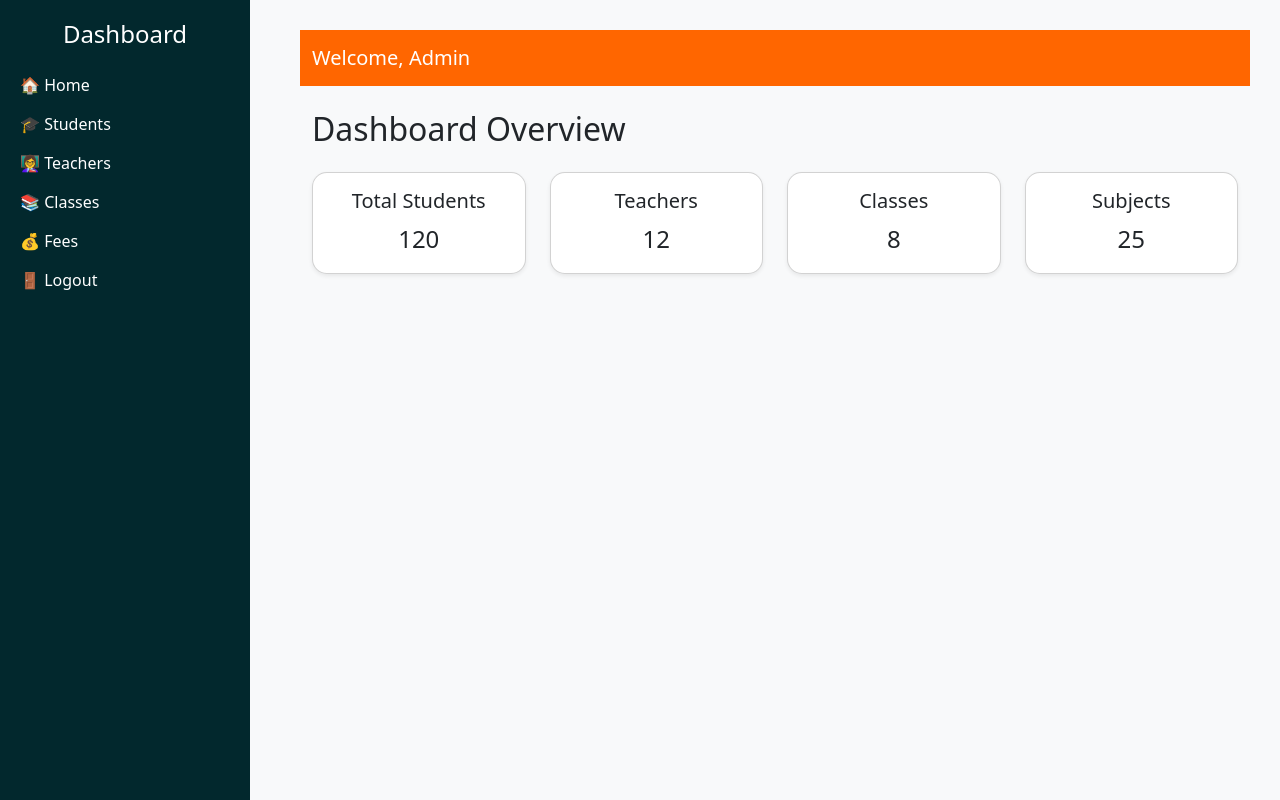
After one commit to ivyadisa/capstone, a Django app: page /student/dashboard/ in a window 1280 px wide. The commit adds this page. Run offline with Django 5.2, Linux system fonts and the light colour scheme; a user stored in the database is signed in.

```diff
--- /dev/null
+++ b/studentms/student/templates/dashboard.html
@@ -0,0 +1,110 @@
+{% load static %}
+<!DOCTYPE html>
+<html lang="en">
+<head>
+    <meta charset="UTF-8">
+    <meta name="viewport" content="width=device-width, initial-scale=1.0">
+    <title>Student Management Dashboard</title>
+
+    <!-- Bootstrap CSS -->
+    <link href="https://cdn.jsdelivr.net/npm/bootstrap@5.3.2/dist/css/bootstrap.min.css" rel="stylesheet">
+
+    <style>
+        body {
+            background-color: #f8f9fa;
+        }
+        .sidebar {
+            height: 100vh;
+            background-color: #02282D;
+            color: #fff;
+            padding: 20px;
+            position: fixed;
+            width: 250px;
+        }
+        .sidebar a {
+            color: #fff;
+            text-decoration: none;
+            display: block;
+            margin: 15px 0;
+            font-weight: 500;
+        }
+        .sidebar a:hover {
+            background-color: #FF6600;
+            border-radius: 8px;
+            padding: 8px;
+        }
+        .content {
+            margin-left: 270px;
+            padding: 30px;
+        }
+        .card {
+            border-radius: 15px;
+        }
+        .navbar {
+            background-color: #FF6600 !important;
+        }
+    </style>
+</head>
+<body>
+    <!-- Sidebar -->
+    <div class="sidebar">
+        <h4 class="text-center mb-4">Dashboard</h4>
+        <a href="#">🏠 Home</a>
+        <a href="{% url 'student_list' %}">🎓 Students</a>
+        <a href="#">👩‍🏫 Teachers</a>
+        <a href="#">📚 Classes</a>
+        <a href="#">💰 Fees</a>
+        <a href="{% url 'logout' %}">🚪 Logout</a>
+    </div>
+
+    <!-- Main Content -->
+    <div class="content">
+        <nav class="navbar navbar-expand-lg navbar-dark">
+            <div class="container-fluid">
+                <a class="navbar-brand" href="#">Welcome, {{ user.username }}</a>
+            </div>
+        </nav>
+
+        <div class="container mt-4">
+            <h2>Dashboard Overview</h2>
+            <div class="row mt-4">
+                <div class="col-md-3">
+                    <div class="card text-center shadow-sm">
+                        <div class="card-body">
+                            <h5 class="card-title">Total Students</h5>
+                            <p class="card-text fs-4">120</p>
+                        </div>
+                    </div>
+                </div>
+                <div class="col-md-3">
+                    <div class="card text-center shadow-sm">
+                        <div class="card-body">
+                            <h5 class="card-title">Teachers</h5>
+                            <p class="card-text fs-4">12</p>
+                        </div>
+                    </div>
+                </div>
+                <div class="col-md-3">
+                    <div class="card text-center shadow-sm">
+                        <div class="card-body">
+                            <h5 class="card-title">Classes</h5>
+                            <p class="card-text fs-4">8</p>
+                        </div>
+                    </div>
+                </div>
+                <div class="col-md-3">
+                    <div class="card text-center shadow-sm">
+                        <div class="card-body">
+                            <h5 class="card-title">Subjects</h5>
+                            <p class="card-text fs-4">25</p>
+                        </div>
+                    </div>
+                </div>
+            </div>
+        </div>
+    </div>
+
+    <!-- Bootstrap JS -->
+    <script src="https://cdn.jsdelivr.net/npm/bootstrap@5.3.2/dist/js/bootstrap.bundle.min.js"></script>
+</body>
+</html>
--- a/studentms/student/urls.py
+++ b/studentms/student/urls.py
@@ -2,5 +2,19 @@ from django.urls import path
 from .import views
 
 urlpatterns = [
+
+    # user authentication
+    path('signup/', views.signup_views, name='signup'),
+    path('login/', views.login_views, name ='login'),
+    path('logout', views.logout_view, name ='logout'),
+    path('dashboard/', views.dashboard_view, name='dashboard'),
+
+    # students urls
     path('', views.student_list, name='student_list'),
+    path('students/<int:pk>/', views.student_detail, name='student_detail'),
+    path('students/add/', views.student_create, name='student_create'),
+    path('students/<int:pk>/edit/', views.student_update, name='student_update'),
+    path('students/<int:pk>/delete/', views.student_delete, name='student_delete'),
+
+
 ]
--- a/studentms/student/views.py
+++ b/studentms/student/views.py
@@ -1,7 +1,98 @@
-from django.shortcuts import render
+from django.shortcuts import render, redirect
 from .models import Student
+from django.contrib.auth import authenticate, login, logout
+from django.contrib.auth.models import User
+from django.contrib import messages
+from django.contrib.auth.forms import UserCreationForm
+from django.contrib.auth import login
+from django.contrib.auth.decorators import login_required
+from django.contrib.auth.forms import AuthenticationForm
+from .forms import StudentForm
+from django.shortcuts import get_object_or_404
+
+
 # Create your views here.
+
+
+
+def signup_views(request):
+    if request.method == 'POST':
+        form = UserCreationForm(request.POST)
+        if form.is_valid():
+            form.save()
+            messages.success(request, "Account created successfully! Please log in.")
+            return redirect('login')
+        else:
+            messages.error(request, "Please correct the errors below.")
+    else:
+        form = UserCreationForm()
+
+    return render(request, 'registration/signup.html', {'form': form})
+
+
+def login_views(request):
+    if request.method == 'POST':
+        form = AuthenticationForm(request, data=request.POST)
+        if form.is_valid():
+            username = form.cleaned_data.get('username')
+            password = form.cleaned_data.get('password')
+            user = authenticate(request, username=username, password=password)
+            if user is not None:
+                login(request, user)
+                return redirect('dashboard')
+        messages.error(request, "Invalid username or password.")
+    else:
+        form = AuthenticationForm()
+
+    return render(request, 'registration/login.html', {'form': form})
+def logout_view(request):
+    logout(request)
+    return redirect('login')
+
+@login_required(login_url='login')
+def dashboard_view(request):
+    return render(request, 'dashboard.html')
+
 
 def student_list(request):
     students = Student.objects.all()
     return render(request, 'student/student_list.html', {'students': students})
+
+@login_required(login_url='login')
+def student_detail(request, pk):
+    student = get_object_or_404(Student, pk=pk)
+    return render(request, 'student/student_detail.html', {'student': student})
+
+@login_required(login_url='login')
+def student_create(request):
+    if request.method == 'POST':
+        form = StudentForm(request.POST)
+        if form.is_valid():
+            form.save()
+            messages.success(request, "Student added successfully.")
+            return redirect('student_list')
+    else:
+        form = StudentForm()
+    return render(request, 'student/student_form.html', {'form': form, 'title': 'Add Student'})
+
+@login_required(login_url='login')
+def student_update(request, pk):
+    student = get_object_or_404(Student, pk=pk)
+    if request.method == 'POST':
+        form = StudentForm(request.POST, instance=student)
+        if form.is_valid():
+            form.save()
+            messages.success(request, "Student updated successfully.")
+            return redirect('student_list')
+    else:
+        form = StudentForm(instance=student)
+    return render(request, 'student/student_form.html', {'form': form, 'title': 'Edit Student'})
+
+@login_required(login_url='login')
+def student_delete(request, pk):
+    student = get_object_or_404(Student, pk=pk)
+    if request.method == 'POST':
+        student.delete()
+        messages.success(request, "Student deleted successfully.")
+        return redirect('student_list')
+    return render(request, 'student/student_confirm_delete.html', {'student': student})
--- a/studentms/studentms/settings.py
+++ b/studentms/studentms/settings.py
@@ -110,3 +110,7 @@ STATIC_URL = 'static/'
 # https://docs.djangoproject.com/en/5.0/ref/settings/#default-auto-field
 
 DEFAULT_AUTO_FIELD = 'django.db.models.BigAutoField'
+
+LOGIN_URL = 'login'
+LOGIN_REDIRECT_URL = 'dashboard'   # after login go to dashboard
+LOGOUT_REDIRECT_URL = 'login'      # after logout go back to login
--- a/studentms/studentms/urls.py
+++ b/studentms/studentms/urls.py
@@ -3,5 +3,6 @@ from django.urls import path, include
 
 urlpatterns = [
     path('admin/', admin.site.urls),
-    path('student/', include('student.urls')),
+    path('student/', include('student.urls')),\
+    # path("accounts/", include("django.contrib.auth.urls"))
 ]
```
Also changed, not shown: studentms/student/forms.py (added, +16 -0 lines), studentms/student/templates/registration/login.html (added, +45 -0 lines), studentms/student/templates/registration/signup.html (added, +45 -0 lines), studentms/student/templates/student/student_confirm_delete.html (added, +12 -0 lines), studentms/student/templates/student/student_detail.html (added, +15 -0 lines), studentms/student/templates/student/student_form.html (added, +12 -0 lines), studentms/student/templates/student/student_list.html (+29 -6 lines), studentms/db.sqlite3.
